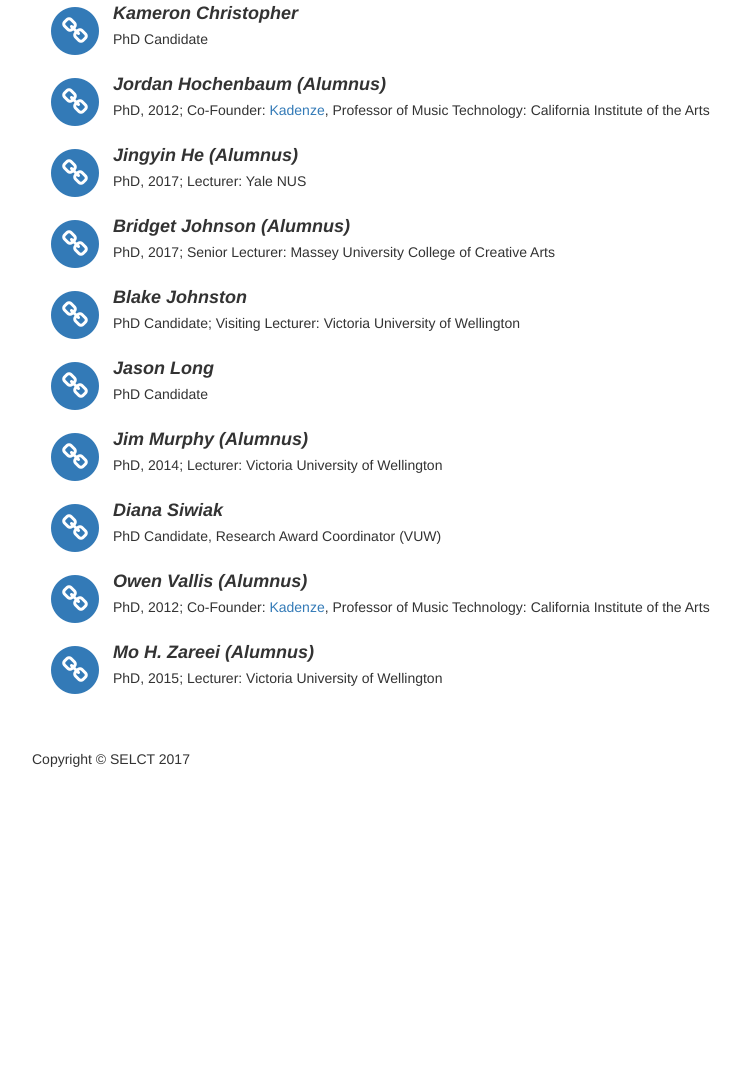
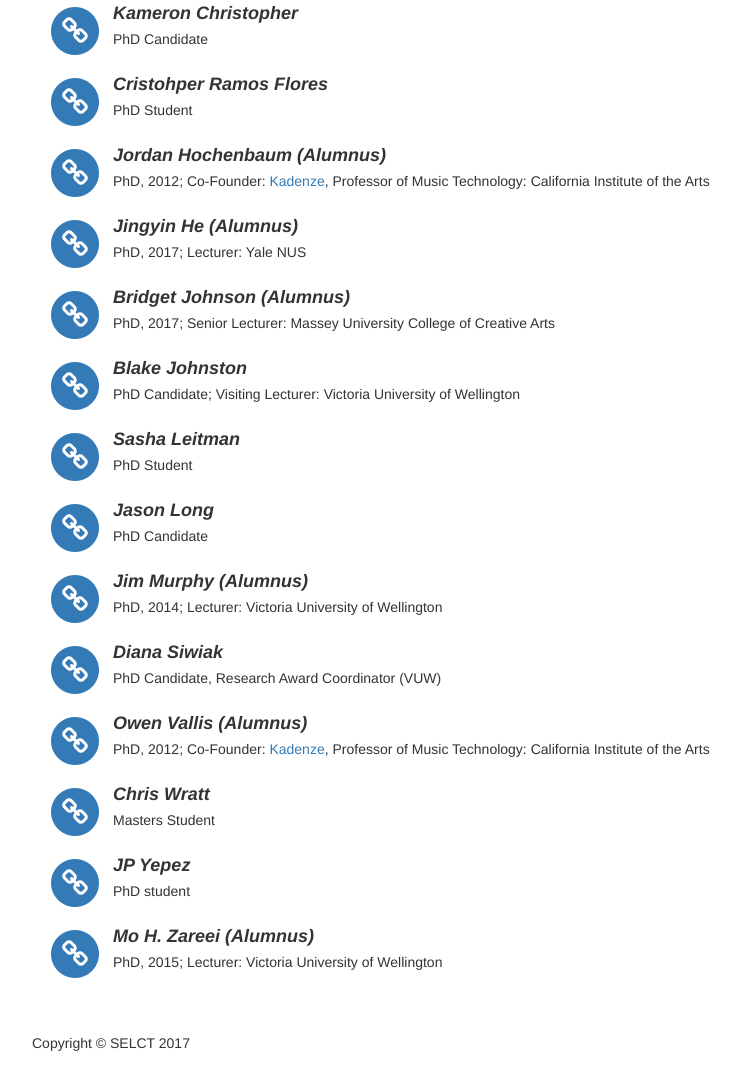
Before and after one commit to selct/selct.github.io, a plain HTML site: page people.html in a window 1280 px wide. Shown: the part 1157-2246 px from the top of the page, without its empty margins (38-779 px from the left). Before the commit the page ends 1986 px from the top, so only its background shows below. Drawn offline with nearby package versions, Linux system fonts and the light colour scheme.

Commit message:
add and edit current researchers

```diff
--- a/people.html
+++ b/people.html
@@ -216,6 +216,18 @@
                     <div class="pull-left">
                         <span class="fa-stack fa-2x">
                               <i class="fa fa-circle fa-stack-2x text-primary"></i>
+                              <a href = "" target="_blank"><i class="fa fa-link fa-stack-1x fa-inverse"></a></i>
+                        </span>
+                    </div>
+                    <div class="media-body">
+                        <h4 class="media-heading"><em><strong>Cristohper Ramos Flores</strong></em></h4>
+                        <p>PhD Student<br>
+                    </div>
+                </div>
+                <div class="media">
+                    <div class="pull-left">
+                        <span class="fa-stack fa-2x">
+                              <i class="fa fa-circle fa-stack-2x text-primary"></i>
                               <a href = "http://jordanhochenbaum.com/" target="_blank"><i class="fa fa-link fa-stack-1x fa-inverse"></a></i>
                         </span>
                     </div>
@@ -258,6 +270,18 @@
                     <div class="media-body">
                         <h4 class="media-heading"><em><strong>Blake Johnston</strong></em></h4>
                         <p>PhD Candidate; Visiting Lecturer: Victoria University of Wellington<br>
+                    </div>
+                </div>
+                <div class="media">
+                    <div class="pull-left">
+                        <span class="fa-stack fa-2x">
+                              <i class="fa fa-circle fa-stack-2x text-primary"></i>
+                              <a href = "http://www.artinventionmusic.com/" target="_blank"><i class="fa fa-link fa-stack-1x fa-inverse"></a></i>
+                        </span>
+                    </div>
+                    <div class="media-body">
+                        <h4 class="media-heading"><em><strong>Sasha Leitman</strong></em></h4>
+                        <p>PhD Student<br>
                     </div>
                 </div>
                 <div class="media">
@@ -312,6 +336,30 @@
                     <div class="pull-left">
                         <span class="fa-stack fa-2x">
                               <i class="fa fa-circle fa-stack-2x text-primary"></i>
+                              <a href = "https://ecs.victoria.ac.nz/Main/GradChristopherWratt" target="_blank"><i class="fa fa-link fa-stack-1x fa-inverse"></a></i>
+                        </span>
+                    </div>
+                    <div class="media-body">
+                        <h4 class="media-heading"><em><strong>Chris Wratt</strong></em></h4>
+                        <p>Masters Student<br>
+                    </div>
+                </div>
+                <div class="media">
+                    <div class="pull-left">
+                        <span class="fa-stack fa-2x">
+                              <i class="fa fa-circle fa-stack-2x text-primary"></i>
+                              <a href = "http://www.jpyepez.com/" target="_blank"><i class="fa fa-link fa-stack-1x fa-inverse"></a></i>
+                        </span>
+                    </div>
+                    <div class="media-body">
+                        <h4 class="media-heading"><em><strong>JP Yepez</strong></em></h4>
+                        <p>PhD student<br>
+                    </div>
+                </div>
+                <div class="media">
+                    <div class="pull-left">
+                        <span class="fa-stack fa-2x">
+                              <i class="fa fa-circle fa-stack-2x text-primary"></i>
                               <a href = "http://www.m-h-z.net/" target="_blank"><i class="fa fa-link fa-stack-1x fa-inverse"></a></i>
                         </span>
                     </div>
```
